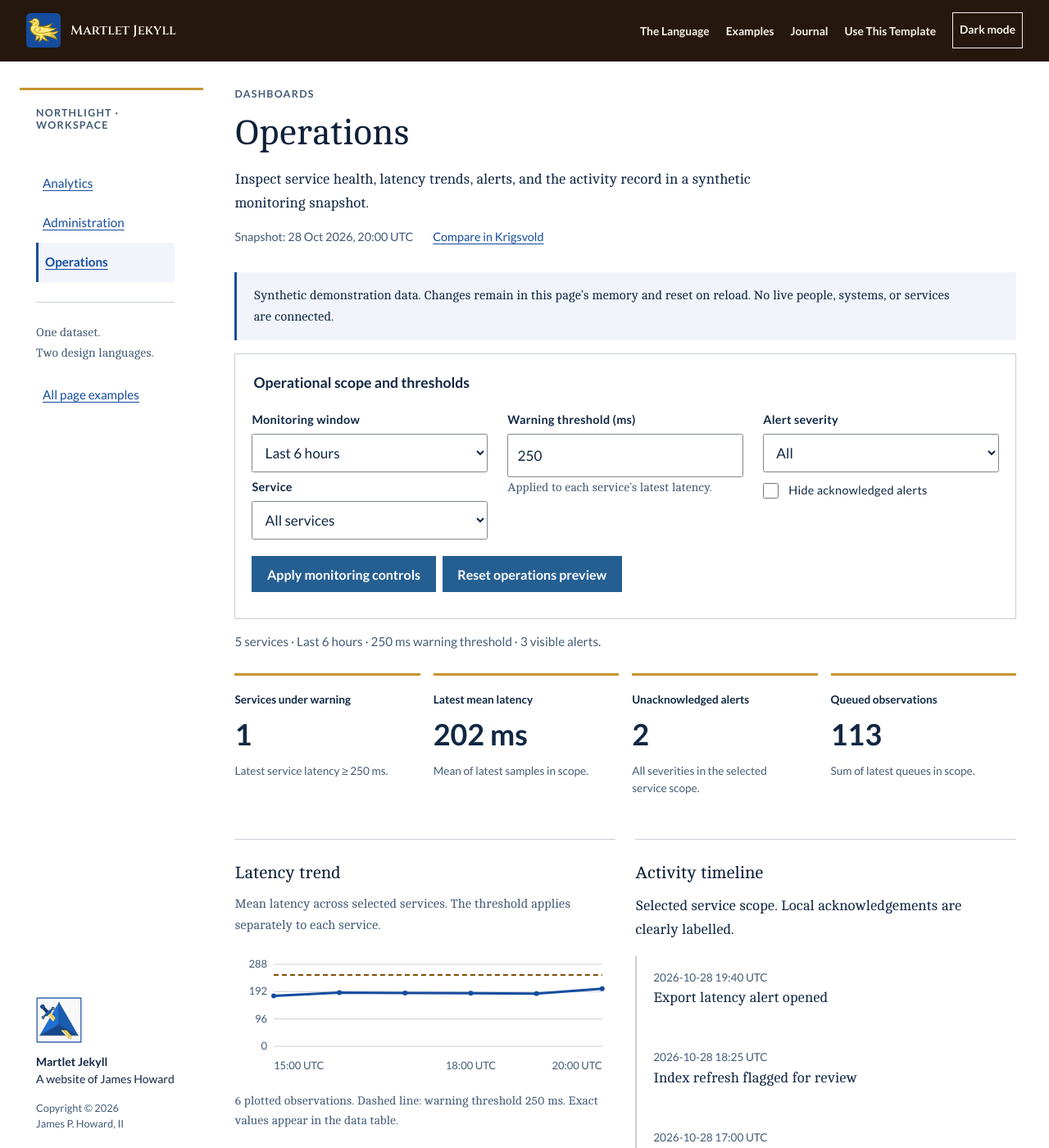
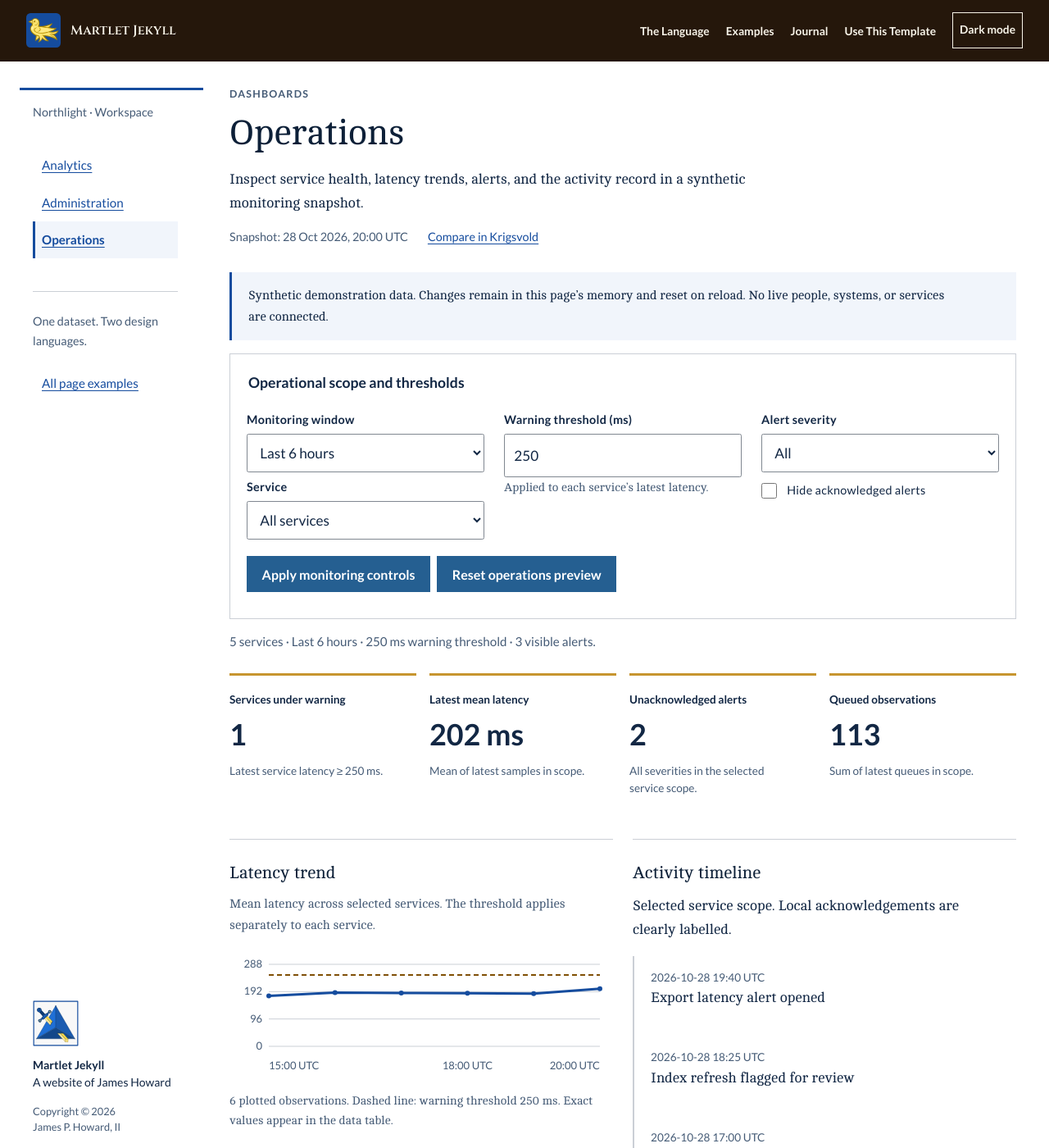
Before and after one commit to martletdesign/jekyll, a Jekyll site: the page built from examples/dashboard-operations.html, in a window 1280 px wide and 1400 px high. Shown: the whole window at 82% size. Built offline with Jekyll 4.4.1, drawn with Linux system fonts in a browser that asks for light colours.

Commit message:
fix: unify dashboard navigation and restore journal spacing

```diff
--- a/_layouts/example-dashboard.html
+++ b/_layouts/example-dashboard.html
@@ -7,11 +7,11 @@ layout: default
 <div class="example-root dash-app" data-dashboard="{{ page.dashboard | escape }}">
   <div class="dash-layout">
     <aside class="dash-sidebar" aria-label="Dashboard workspace">
-      <p class="eyebrow">Northlight · Workspace</p>
+      <p>Northlight · Workspace</p>
       <button class="{% include examples/button-classes.html %} dash-nav-toggle" type="button" aria-controls="dashboard-nav" aria-expanded="false" hidden>Dashboard navigation</button>
       <nav id="dashboard-nav" aria-label="Dashboard navigation">
         <ul>{% for view in site.data.dashboard_navigation %}<li><a href="{{ view.url | relative_url }}"{% if page.dashboard == view.id %} aria-current="page"{% endif %}>{{ view.title | escape }}</a></li>{% endfor %}</ul>
-        <p class="dash-sidebar__caption">One dataset.<br>Two design languages.</p>
+        <p class="dash-sidebar__caption">One dataset. Two design languages.</p>
         <a href="{{ '/examples/' | relative_url }}">All page examples</a>
         <div class="dashboard-ownership">
           <a class="dashboard-ownership__identity" href="https://jameshoward.us/" aria-label="James Howard website">
--- a/_layouts/page.html
+++ b/_layouts/page.html
@@ -1,4 +1,4 @@
 ---
 layout: default
 ---
-<section class="section"><div class="container jekyll-document">{% include toc.html variant='index' %}<article class="content editorial-content">{{ content | replace: '<pre', '<pre tabindex="0"' }}</article></div></section>
+<section class="section"><div class="container jekyll-document">{% include toc.html variant='index' %}<article class="content editorial-content{% if page.url == '/journal/' %} journal-list{% endif %}">{{ content | replace: '<pre', '<pre tabindex="0"' }}</article></div></section>
--- a/assets/css/dashboard-family.css
+++ b/assets/css/dashboard-family.css
@@ -1,6 +1,5 @@
 /* Martlet's editorial hierarchy, spacious groups, and documentary side navigation. */
 .dash-app { --dash-ui-font:var(--martlet-font-sans); --dash-number-font:var(--martlet-font-sans); --dash-chart-primary:var(--martlet-chart-1); --dash-chart-secondary:var(--martlet-chart-2); --dash-warning:var(--martlet-warning); --dash-danger:var(--martlet-danger); --dash-success:var(--martlet-green); --dash-overlay:var(--martlet-overlay-scrim); }
-.dash-sidebar { border-top:3px solid var(--color-gold-500); }
 .dash-panel { border:0; border-top:1px solid var(--ex-line); padding:1.75rem 0; }
 .dash-grid > .dash-panel--sessions { grid-column:1 / -1; }
 .dash-metric { background:transparent; padding-inline:0; border-color:var(--color-gold-500); }
--- a/assets/css/dashboard-navigation.css
+++ b/assets/css/dashboard-navigation.css
@@ -1,3 +1,57 @@
+/* Let the body theme paint the canvas, including margins and overscroll. */
+html:has(body.martlet.dashboard-page) { background:transparent; }
+body.martlet.dashboard-page { min-height:100dvh; background:var(--martlet-bg); }
+
+/* All three dashboards share one navigation measure and accent treatment. */
+body.martlet.dashboard-page {
+  --dashboard-sidebar-width:14rem;
+  --dashboard-sidebar-gap:2rem;
+  --dashboard-navigation-accent:var(--martlet-accent);
+}
+body.martlet.dashboard-page :is(.analytics-app,.dash-layout) {
+  grid-template-columns:var(--dashboard-sidebar-width) minmax(0,1fr);
+  gap:var(--dashboard-sidebar-gap);
+}
+body.martlet.dashboard-page .dash-sidebar {
+  min-width:0;
+  padding:min(1rem,16px);
+  border:0;
+  border-top:3px solid var(--dashboard-navigation-accent);
+  background:transparent;
+}
+body.martlet.dashboard-page .dash-sidebar > p {
+  margin:0 0 1rem;
+  color:var(--martlet-muted);
+  font:.9rem/1.5 var(--martlet-font-sans);
+}
+body.martlet.dashboard-page .dash-sidebar ul { display:block; list-style:none; padding:0; margin:1rem 0; }
+body.martlet.dashboard-page .dash-sidebar li { margin:0; }
+body.martlet.dashboard-page .dash-sidebar nav a:not(.dashboard-ownership__identity) {
+  display:block;
+  padding:.7rem .5rem;
+  border-inline-start:3px solid transparent;
+  color:var(--martlet-link);
+  font:.95rem/1.5 var(--martlet-font-sans);
+}
+body.martlet.dashboard-page .dash-sidebar nav a[aria-current=page] {
+  border-inline-start-color:var(--dashboard-navigation-accent);
+  background:var(--martlet-panel);
+  font-weight:700;
+}
+body.martlet.dashboard-page .dash-sidebar__caption {
+  display:block;
+  margin:1.5rem 0 1rem;
+  padding-top:1.5rem;
+  border-top:1px solid var(--martlet-line);
+  color:var(--martlet-muted);
+  font:.9rem/1.7 var(--martlet-font-sans);
+}
+body.martlet.dashboard-page .dash-nav-toggle { display:none; }
+@media(max-width:64rem) {
+  body.martlet.dashboard-page .dash-sidebar { margin-bottom:1.5rem; }
+  body.martlet.dashboard-page :is(.analytics-app,.dash-app)[data-ready] .dash-nav-toggle { display:inline-flex; }
+}
+
 /* The dashboard keeps Martlet's top navigation and left section menu.
    Ownership belongs at the end of that independently scrolling submenu. */
 body.martlet.dashboard-page { --dashboard-header-offset:0px; }
--- a/journal.html
+++ b/journal.html
@@ -21,8 +21,5 @@ hero_credit:
   license_url: "https://creativecommons.org/licenses/by-sa/4.0"
   changes: "Cropped and resized."
 ---
-<div class="journal-list">
 {% for post in site.posts %}<article><h2><a href="{{ post.url | relative_url }}">{{ post.title | escape }}</a></h2><p><time datetime="{{ post.date | date_to_xmlschema }}">{{ post.date | date: "%B %-d, %Y" }}</time> · {{ post.author | escape }}</p><p>{{ post.description | escape }}</p></article>{% endfor %}
 {% for tag in site.tags %}<section id="{{ tag[0] | slugify }}"><h2>{{ tag[0] | escape }}</h2><ul>{% for post in tag[1] %}<li><a href="{{ post.url | relative_url }}">{{ post.title | escape }}</a></li>{% endfor %}</ul></section>{% endfor %}
-
-</div>
```
